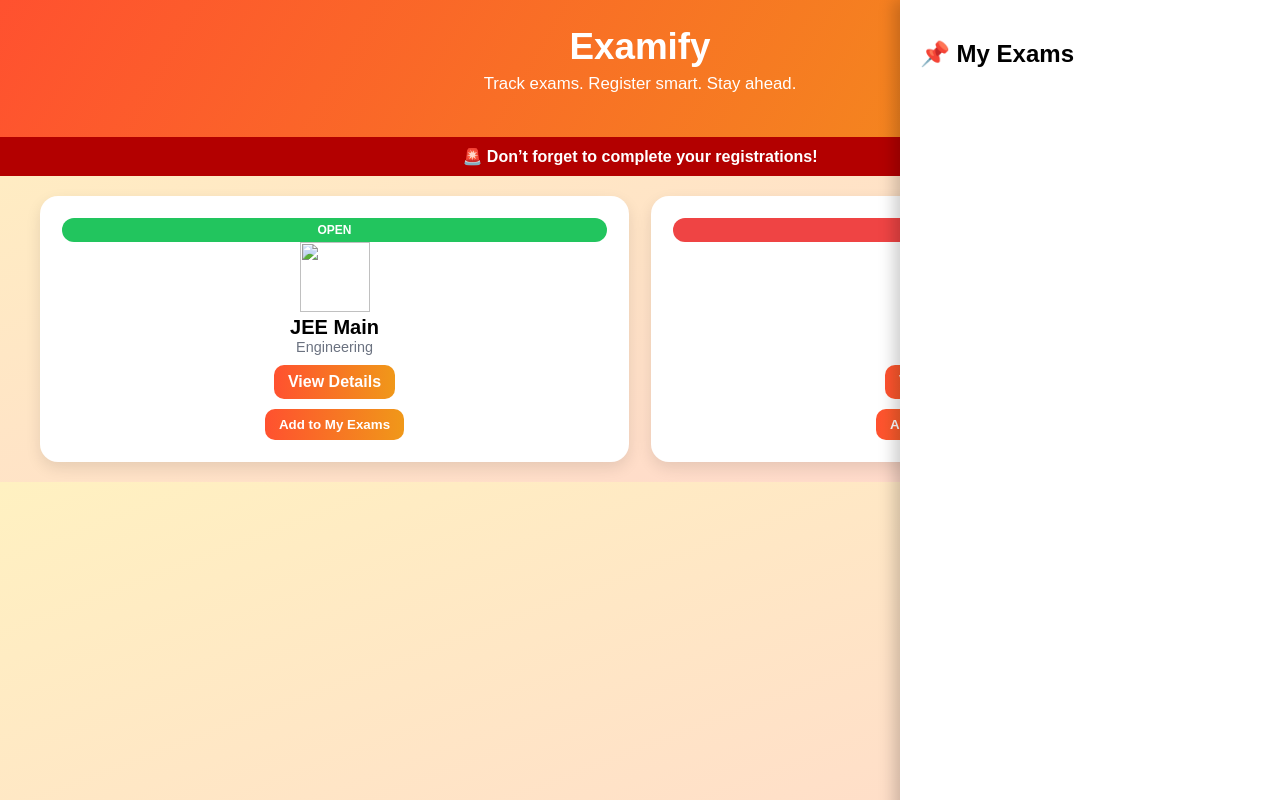
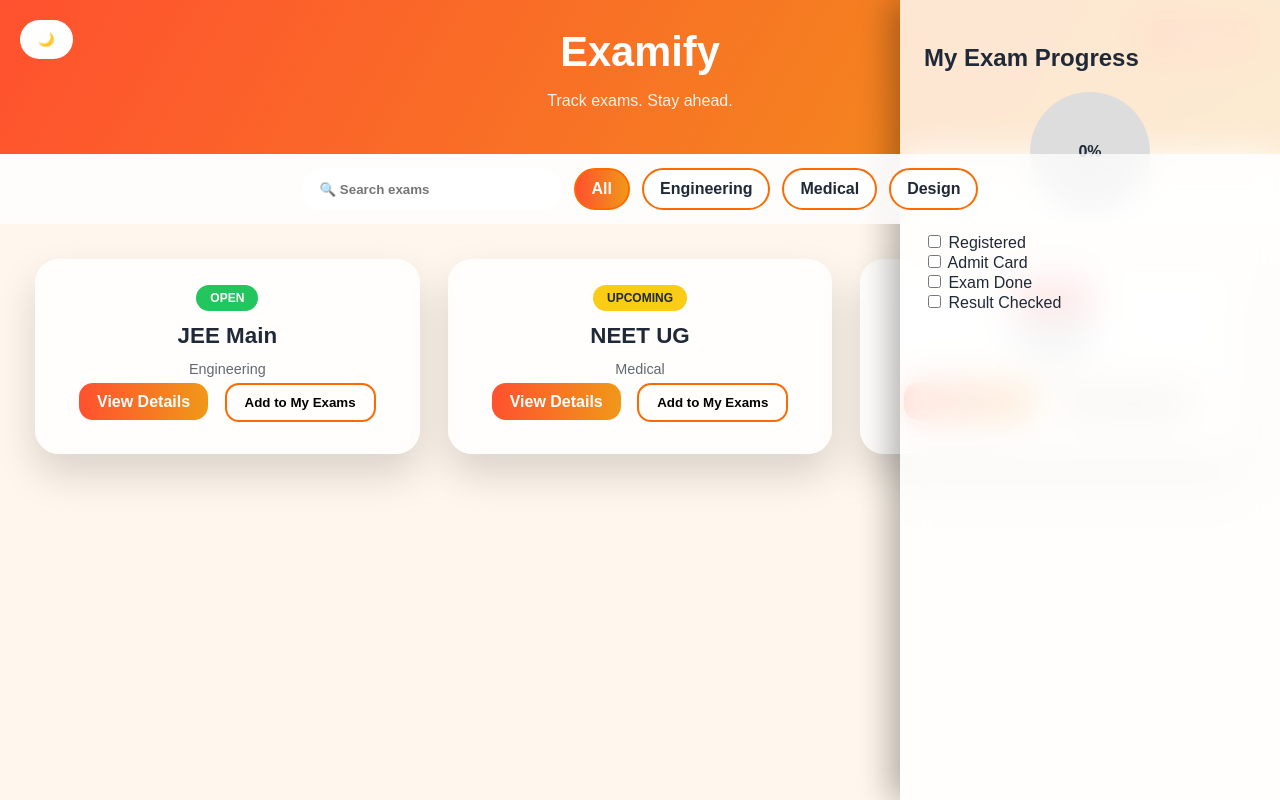
Before and after one commit to r07070883-lab/test-code-examify, a plain HTML site: page index.html in a window 1280 px wide. Both pictures are taken after a click on the button "📌 My Exams". Drawn offline with Linux system fonts and the light colour scheme.

Commit message:
Update index.html

```diff
--- a/index.html
+++ b/index.html
@@ -3,141 +3,163 @@
 <head>
 <meta charset="UTF-8">
 <meta name="viewport" content="width=device-width, initial-scale=1.0">
-<title>Examify | Smart Exam Tracker</title>
+<title>Examify</title>
 
 <style>
+:root{
+  --primary:#ff6a00;
+  --secondary:#ffd6a5;
+  --bg:#fff7ed;
+  --card:#ffffffcc;
+  --text:#1f2937;
+}
+body.dark{
+  --bg:#0f172a;
+  --card:#1e293bcc;
+  --text:#e5e7eb;
+}
+*{box-sizing:border-box}
 body{
+  margin:0;
   font-family:Poppins,sans-serif;
-  margin:0;
-  background:linear-gradient(to bottom right,#fff1c1,#ffd6cc);
+  background:var(--bg);
+  color:var(--text);
+  transition:0.3s;
 }
 
 /* HEADER */
 header{
   background:linear-gradient(120deg,#ff512f,#f09819);
+  padding:28px;
   color:white;
   text-align:center;
-  padding:26px 15px;
-  position:relative;
 }
-header h1{margin:0;font-size:2.3rem;}
-header p{margin-top:6px;font-size:1.05rem;}
+header h1{margin:0;font-size:2.6rem}
+header p{opacity:0.9}
 
-#myExamBtn{
-  position:absolute;
-  right:20px;
-  top:20px;
-  background:white;
-  color:#b30000;
-  border:none;
-  padding:8px 16px;
-  border-radius:20px;
-  font-weight:600;
-  cursor:pointer;
-}
-
-/* ALERT */
-#alertBar{
-  background:#b30000;
-  color:white;
-  text-align:center;
-  padding:10px;
-  font-weight:600;
+/* TOP BAR */
+.topbar{
   position:sticky;
   top:0;
-  z-index:999;
+  backdrop-filter:blur(14px);
+  background:rgba(255,255,255,0.75);
+  display:flex;
+  justify-content:center;
+  gap:12px;
+  padding:14px;
+  z-index:99;
 }
-
-/* FILTER */
-.filter-bar{
-  display:flex;
-  gap:10px;
-  padding:15px;
-  justify-content:center;
-  flex-wrap:wrap;
+body.dark .topbar{background:rgba(15,23,42,0.8)}
+.topbar input{
+  padding:12px 18px;
+  border-radius:30px;
+  border:none;
+  width:260px;
+  font-weight:600;
 }
-select,input{
-  padding:10px 14px;
-  border-radius:10px;
-  border:2px solid #f59e0b;
+.pill{
+  padding:10px 16px;
+  border-radius:30px;
+  background:white;
+  border:2px solid var(--primary);
+  cursor:pointer;
   font-weight:600;
+}
+.pill.active{
+  background:linear-gradient(90deg,#ff512f,#f09819);
+  color:white;
 }
 
 /* GRID */
 .grid{
+  padding:35px;
   display:grid;
-  grid-template-columns:repeat(auto-fit,minmax(240px,1fr));
-  gap:22px;
-  padding:20px 40px;
+  grid-template-columns:repeat(auto-fit,minmax(260px,1fr));
+  gap:28px;
 }
 
 /* CARD */
 .card{
-  background:white;
-  border-radius:18px;
-  box-shadow:0 6px 15px rgba(0,0,0,0.1);
+  background:var(--card);
+  backdrop-filter:blur(14px);
+  border-radius:24px;
+  padding:26px;
   text-align:center;
-  padding:22px;
+  box-shadow:0 20px 40px rgba(0,0,0,0.15);
+  transition:0.35s;
 }
-.logo{width:70px;height:70px;object-fit:contain;}
+.card:hover{transform:translateY(-8px)}
 
-.status{
+.tag{
+  padding:6px 14px;
+  border-radius:20px;
   font-size:0.75rem;
-  padding:5px 12px;
-  border-radius:20px;
-  font-weight:bold;
+  font-weight:700;
+  display:inline-block;
 }
-.open{background:#22c55e;color:white;}
-.upcoming{background:#facc15;}
-.closed{background:#ef4444;color:white;}
+.open{background:#22c55e;color:white}
+.upcoming{background:#facc15}
+.closed{background:#ef4444;color:white}
 
-.exam-name{font-size:1.25rem;font-weight:600;}
-.category{font-size:0.9rem;color:#6b7280;}
+.exam{font-size:1.4rem;font-weight:700;margin:12px 0}
+.cat{font-size:0.9rem;opacity:0.7}
 
-.button{
-  margin-top:10px;
-  display:inline-block;
+.btn{
+  padding:10px 18px;
+  border-radius:14px;
+  border:none;
+  margin:6px;
+  font-weight:600;
+  cursor:pointer;
+}
+.primary{
   background:linear-gradient(90deg,#ff512f,#f09819);
   color:white;
-  padding:8px 14px;
-  border-radius:10px;
-  text-decoration:none;
+}
+.secondary{
+  background:transparent;
+  border:2px solid var(--primary);
+}
+
+/* FLOAT BUTTONS */
+#myBtn,#darkBtn{
+  position:fixed;
+  top:20px;
+  padding:12px 18px;
+  border-radius:30px;
   border:none;
   cursor:pointer;
-  font-weight:600;
+  font-weight:700;
 }
+#myBtn{right:20px;background:#ff6a00;color:white}
+#darkBtn{left:20px;background:white}
 
 /* MY EXAMS PANEL */
-#myExamsPanel{
-  display:none;
+.panel{
   position:fixed;
-  right:0;
   top:0;
-  width:340px;
+  right:-420px;
+  width:380px;
   height:100%;
-  background:white;
-  box-shadow:-6px 0 15px rgba(0,0,0,0.2);
-  padding:20px;
-  overflow-y:auto;
-  z-index:1000;
+  background:var(--card);
+  backdrop-filter:blur(18px);
+  padding:24px;
+  transition:0.4s;
+  box-shadow:-10px 0 30px rgba(0,0,0,0.3);
 }
+.panel.show{right:0}
 
+/* PROGRESS CIRCLE */
 .circle{
-  width:80px;
-  height:80px;
+  width:120px;height:120px;
   border-radius:50%;
+  background:conic-gradient(#ff6a00 0%,#ddd 0%);
   display:flex;
   align-items:center;
   justify-content:center;
   font-weight:700;
-  margin:10px 0;
+  margin:20px auto;
 }
-
-.step{
-  font-size:0.9rem;
-  margin-bottom:6px;
-}
-.warning{color:#ef4444;font-weight:600;font-size:0.85rem;}
 </style>
 </head>
 
@@ -145,110 +167,86 @@ select,input{
 
 <header>
   <h1>Examify</h1>
-  <p>Track exams. Register smart. Stay ahead.</p>
-  <button id="myExamBtn" onclick="togglePanel()">📌 My Exams</button>
+  <p>Track exams. Stay ahead.</p>
 </header>
 
-<div id="alertBar">
-🚨 Don’t forget to complete your registrations!
+<div class="topbar">
+  <input id="search" placeholder="🔍 Search exams">
+  <div class="pill active" onclick="filter('All',this)">All</div>
+  <div class="pill" onclick="filter('Engineering',this)">Engineering</div>
+  <div class="pill" onclick="filter('Medical',this)">Medical</div>
+  <div class="pill" onclick="filter('Design',this)">Design</div>
 </div>
 
-<div class="grid">
+<div class="grid" id="grid">
 
-<div class="card" data-name="JEE Main" data-start="2025-12-01" data-end="2026-01-15">
-  <div class="status"></div>
-  <img src="jee-main.jpg" class="logo">
-  <div class="exam-name">JEE Main</div>
-  <div class="category">Engineering</div>
-  <a href="jee-main2.html" class="button">View Details</a><br>
-  <button class="button" onclick="addExam('JEE Main')">Add to My Exams</button>
+<div class="card" data-name="JEE Main" data-category="Engineering" data-date="2026-01-15">
+  <div class="tag open">OPEN</div>
+  <div class="exam">JEE Main</div>
+  <div class="cat">Engineering</div>
+  <a class="btn primary">View Details</a>
+  <button class="btn secondary" onclick="addExam()">Add to My Exams</button>
 </div>
 
-<div class="card" data-name="NEET UG" data-start="2025-02-01" data-end="2025-03-10">
-  <div class="status"></div>
-  <img src="neet.jpg" class="logo">
-  <div class="exam-name">NEET UG</div>
-  <div class="category">Medical</div>
-  <a href="neet.html" class="button">View Details</a><br>
-  <button class="button" onclick="addExam('NEET UG')">Add to My Exams</button>
+<div class="card" data-name="NEET UG" data-category="Medical" data-date="2026-05-05">
+  <div class="tag upcoming">UPCOMING</div>
+  <div class="exam">NEET UG</div>
+  <div class="cat">Medical</div>
+  <a class="btn primary">View Details</a>
+  <button class="btn secondary" onclick="addExam()">Add to My Exams</button>
+</div>
+
+<div class="card" data-name="UCEED" data-category="Design" data-date="2025-01-21">
+  <div class="tag closed">CLOSED</div>
+  <div class="exam">UCEED</div>
+  <div class="cat">Design</div>
+  <a class="btn primary">View Details</a>
+  <button class="btn secondary" onclick="addExam()">Add to My Exams</button>
 </div>
 
 </div>
 
-<div id="myExamsPanel">
-  <h2>📌 My Exams</h2>
-  <div id="myList"></div>
+<button id="myBtn" onclick="togglePanel()">📌 My Exams</button>
+<button id="darkBtn" onclick="toggleDark()">🌙</button>
+
+<div class="panel" id="panel">
+  <h2>My Exam Progress</h2>
+  <div class="circle" id="circle">0%</div>
+  <label><input type="checkbox" onchange="updateProgress()"> Registered</label><br>
+  <label><input type="checkbox" onchange="updateProgress()"> Admit Card</label><br>
+  <label><input type="checkbox" onchange="updateProgress()"> Exam Done</label><br>
+  <label><input type="checkbox" onchange="updateProgress()"> Result Checked</label>
 </div>
 
 <script>
-let exams = JSON.parse(localStorage.getItem("myExams")) || {};
-
-function togglePanel(){
-  const p=document.getElementById("myExamsPanel");
-  p.style.display=p.style.display==="block"?"none":"block";
-}
-
-function addExam(name){
-  if(!exams[name]){
-    exams[name]={steps:[false,false,false,false]};
-    save();
-  }
-}
-
-function save(){
-  localStorage.setItem("myExams",JSON.stringify(exams));
-  render();
-}
-
-function updateStatus(){
-  document.querySelectorAll(".card").forEach(c=>{
-    const s=new Date(c.dataset.start);
-    const e=new Date(c.dataset.end);
-    const t=new Date();
-    const st=c.querySelector(".status");
-    if(t<s){st.textContent="UPCOMING";st.className="status upcoming";}
-    else if(t<=e){st.textContent="OPEN";st.className="status open";}
-    else{st.textContent="CLOSED";st.className="status closed";}
+const cards=document.querySelectorAll(".card");
+document.getElementById("search").oninput=e=>{
+  cards.forEach(c=>{
+    c.style.display=c.dataset.name.toLowerCase().includes(e.target.value.toLowerCase())?"block":"none";
+  });
+};
+function filter(cat,el){
+  document.querySelectorAll(".pill").forEach(p=>p.classList.remove("active"));
+  el.classList.add("active");
+  cards.forEach(c=>{
+    c.style.display=(cat==="All"||c.dataset.category===cat)?"block":"none";
   });
 }
-
-function render(){
-  const box=document.getElementById("myList");
-  box.innerHTML="";
-  for(let exam in exams){
-    const steps=exams[exam].steps;
-    const done=steps.filter(x=>x).length;
-    let percent=Math.round((done/4)*100);
-
-    const card=document.querySelector(`[data-name="${exam}"]`);
-    const end=new Date(card.dataset.end);
-    if(new Date()>end) percent=100;
-
-    box.innerHTML+=`
-      <div>
-        <strong>${exam}</strong>
-        <div class="circle" style="background:conic-gradient(#22c55e ${percent*3.6}deg,#e5e7eb 0deg)">
-          ${percent}%
-        </div>
-        ${["Profile","Academics","Documents","Payment"].map((s,i)=>`
-          <div class="step">
-            <input type="checkbox" ${steps[i]?"checked":""}
-              onchange="toggleStep('${exam}',${i})"> ${s}
-          </div>`).join("")}
-        ${percent<50?'<div class="warning">⚠ Registration incomplete</div>':''}
-        <hr>
-      </div>
-    `;
-  }
+function togglePanel(){
+  document.getElementById("panel").classList.toggle("show");
 }
-
-function toggleStep(exam,i){
-  exams[exam].steps[i]=!exams[exam].steps[i];
-  save();
+function toggleDark(){
+  document.body.classList.toggle("dark");
 }
-
-updateStatus();
-render();
+function updateProgress(){
+  const checks=document.querySelectorAll(".panel input");
+  const done=[...checks].filter(c=>c.checked).length;
+  const percent=Math.round((done/checks.length)*100);
+  document.getElementById("circle").style.background=
+    `conic-gradient(#ff6a00 ${percent}%,#ddd 0%)`;
+  document.getElementById("circle").innerText=percent+"%";
+}
+function addExam(){togglePanel();}
 </script>
 
 </body>
```
